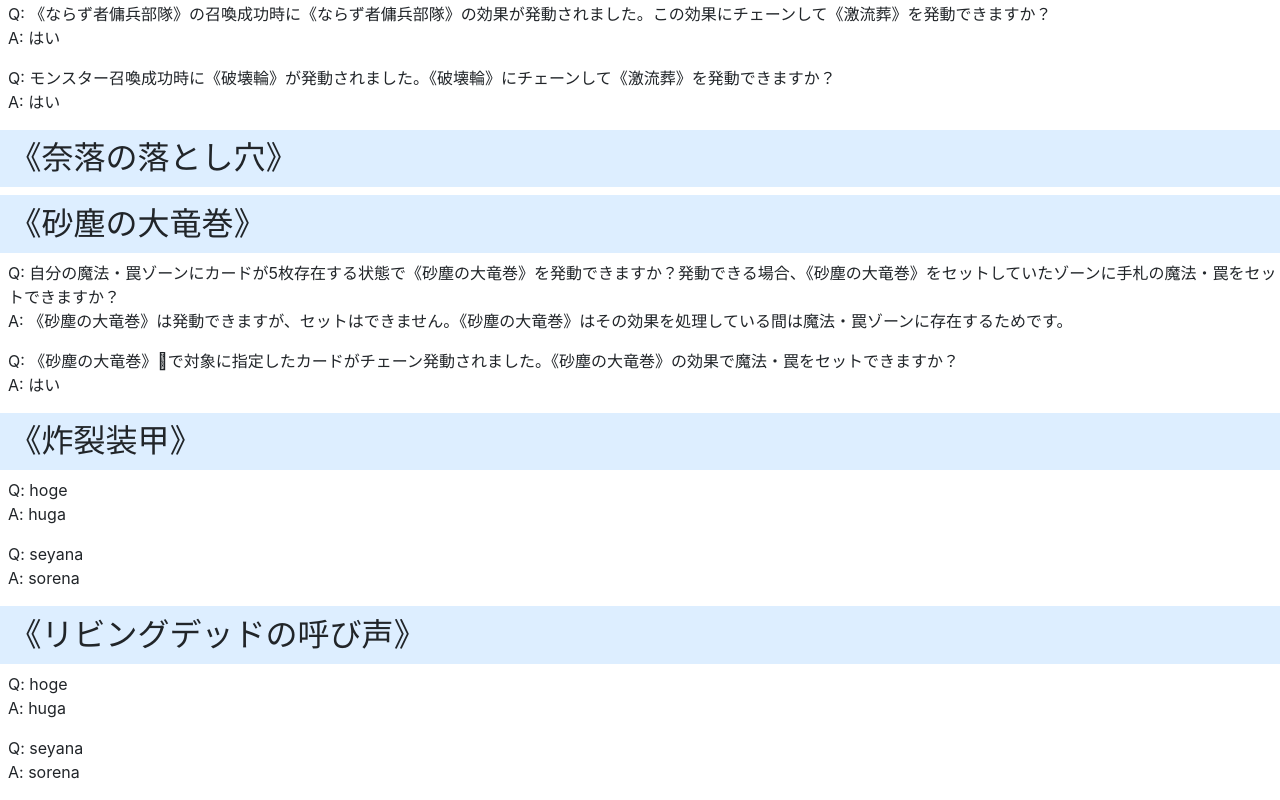
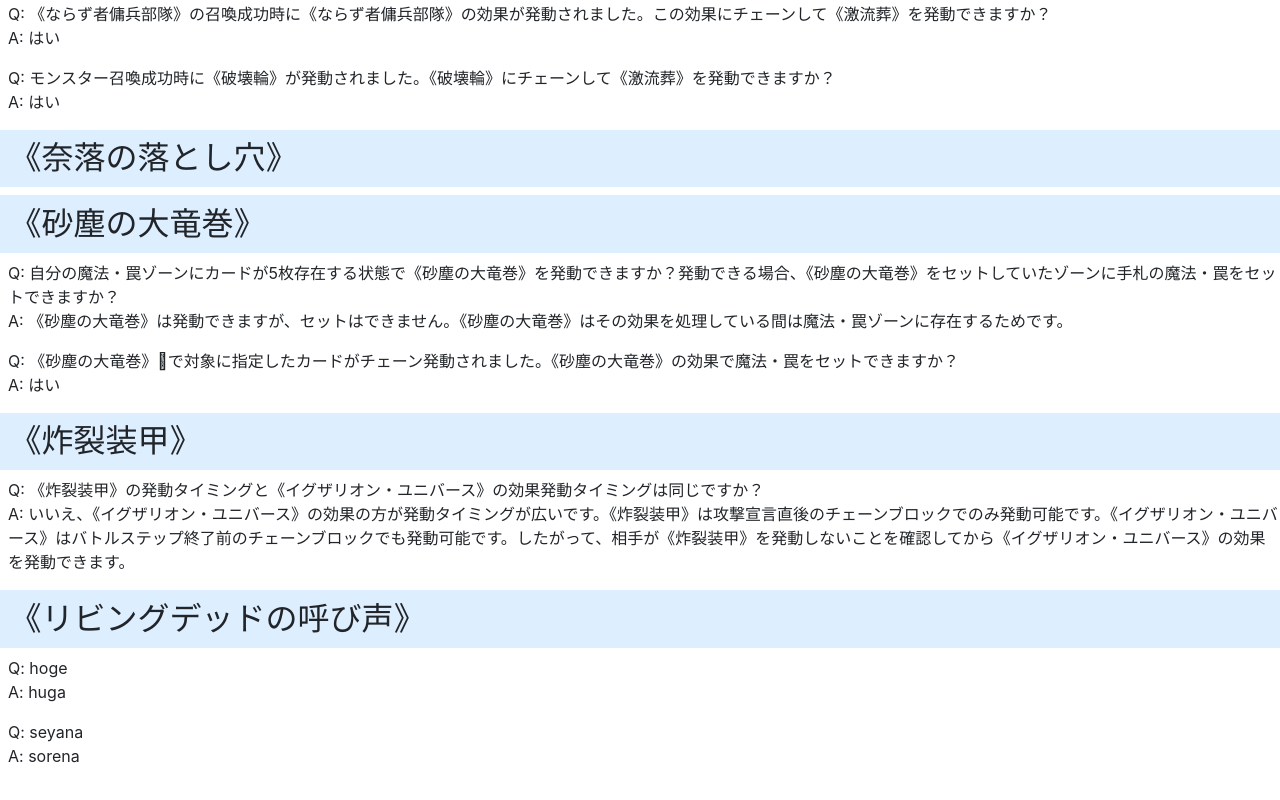
Before and after one commit to wotsushi/y-gateball, a React (Create React App) app: page /faq in a window 1280 px wide. Shown: the part 6081-6881 px from the top of the page. Built offline with nearby package versions, Linux system fonts and the light colour scheme; what react-hooks-global-state would draw is missing.

Commit message:
炸裂装甲のFAQを追加
ISSUE: #31

```diff
--- a/src/FAQ.tsx
+++ b/src/FAQ.tsx
@@ -403,8 +403,10 @@ const faqs: FAQ[] = [
   {
     name: "炸裂装甲",
     qas: [
-      ["hoge", "huga"],
-      ["seyana", "sorena"],
+      [
+        "《炸裂装甲》の発動タイミングと《イグザリオン・ユニバース》の効果発動タイミングは同じですか？",
+        "いいえ、《イグザリオン・ユニバース》の効果の方が発動タイミングが広いです。《炸裂装甲》は攻撃宣言直後のチェーンブロックでのみ発動可能です。《イグザリオン・ユニバース》はバトルステップ終了前のチェーンブロックでも発動可能です。したがって、相手が《炸裂装甲》を発動しないことを確認してから《イグザリオン・ユニバース》の効果を発動できます。",
+      ],
     ],
   },
   {
```
